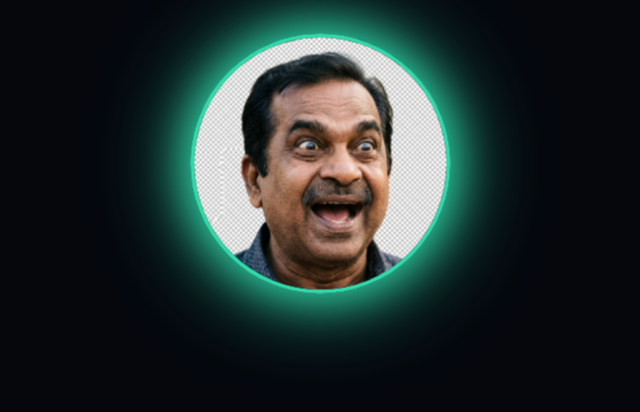
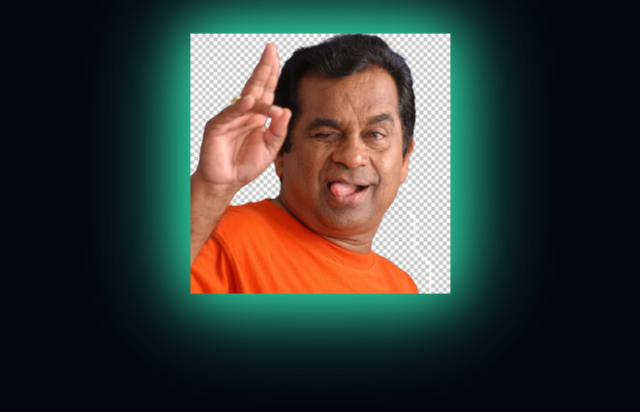
Before and after one commit to iadv/staycation-feast-planner, a React (Vite) app: page / in a window 1280 px wide. Shown: the top 412 px of the page, without its empty margins (64-704 px from the left). Built offline with nearby package versions, Linux system fonts and the light colour scheme.

Commit message:
feat: replace meme with user provided winking Brahmanandam cutout meme

```diff
--- a/src/App.jsx
+++ b/src/App.jsx
@@ -162,12 +162,10 @@ export default function App() {
           style={{
             width: '100%',
             height: '100%',
-            objectFit: 'cover',
-            borderRadius: '50%',
-            boxShadow: `0 0 45px ${glowColor}, 0 0 90px ${glowColor}`,
-            border: `4px solid ${glowColor}`,
+            objectFit: 'contain',
+            filter: `drop-shadow(0 0 25px ${glowColor}) drop-shadow(0 0 45px ${glowColor})`,
             transform: `scale(${scale})`,
-            transition: 'border-color 0.3s ease, box-shadow 0.3s ease, transform 0.15s ease'
+            transition: 'filter 0.3s ease, transform 0.15s ease'
           }}
         />
       </div>
```
Also changed, not shown: public/brahmanandam.png, 1 other file (tests, documents, lock files or other folders).
